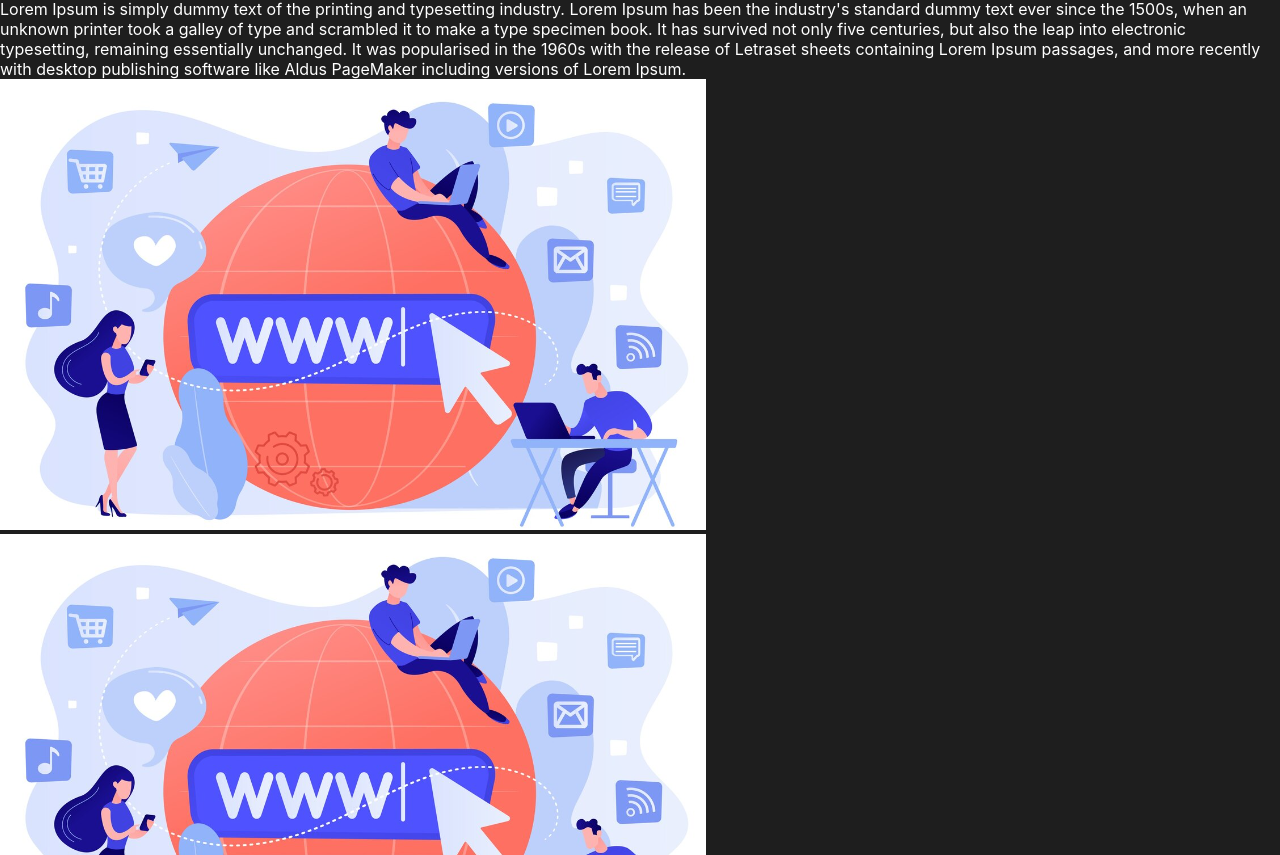
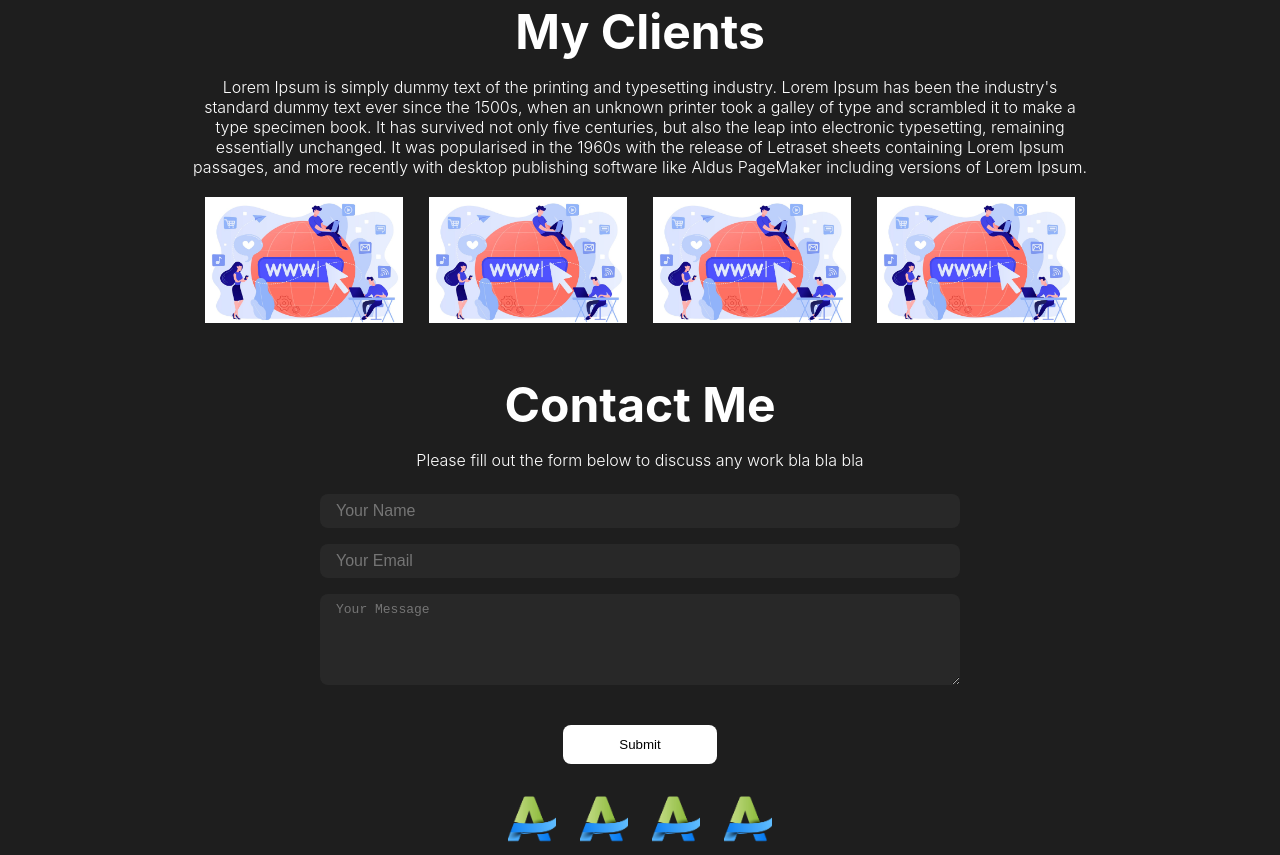
Before and after one commit to ashanmillewa/PortfolioSite, a React (Create React App) app: page / in a window 1280 px wide. Shown: the part 2625-3480 px from the top of the page. Built offline with nearby package versions, Linux system fonts and the light colour scheme; a web font is replaced by a local one.

Commit message:
done contact page

```diff
--- a/src/App.js
+++ b/src/App.js
@@ -3,6 +3,7 @@
 import Skills from './components/Skills/skills';
 import Works from './components/Works/works';
 import Contact from './components/Contact/contact';
+import Footer from './components/Footer/footer'
 function App() {
   return (
     <div className="App">
@@ -11,6 +12,7 @@
         <Skills/>
         <Works/>
         <Contact/>
+        <Footer/>
     </div>
   );
 }
--- a/src/components/Contact/contact.css
+++ b/src/components/Contact/contact.css
@@ -0,0 +1,83 @@
+#contactPage{
+    min-height: calc(100vh - 4rem);
+    width: 100vw;
+    max-width: 60rem;
+    margin: 0 auto;
+    text-align: center;
+    display: flex;
+    flex-direction: column;
+    align-items: center;
+    justify-content: center;
+}
+
+.contactPageTitle{
+    font-size: 3rem;
+    margin-bottom: 1rem;
+}
+
+.clientDesc{
+    font-weight: 300;
+    font-size: 1rem;
+}
+
+.clientImgs{
+    margin: 1rem 0;
+    display: flex;
+}
+
+.clientImg{
+    object-fit: cover;
+    width: 23%;
+    min-width: 9rem;
+    margin: auto;
+    padding: 0.25rem;
+    flex-wrap: wrap;
+}
+
+#clients{
+    padding: 2rem;
+}
+
+.contactDesc{
+    padding: 2rem;
+    font-size: medium;
+    font-weight: 300;
+}
+
+.contactForm{
+    margin: 1rem;
+    display: flex;
+    flex-direction: column;
+    align-items: center;
+    justify-content: center;
+    width: 90vw;
+    max-width: 60rem;
+}
+
+.name, .email, .msg{
+    font-size: medium;
+    width: 100%;
+    max-width: 40rem;
+    margin: 0.5rem;
+    padding: 0.5rem 1rem;
+    color: white;
+    border: none;
+    border-radius: 0.5rem;
+    background : rgb(40, 40, 40);
+}
+
+.submitBtn{
+    background: white;
+    border: none;
+    border-radius: 0.5rem;
+    margin: 2rem;
+    padding: 0.75rem 3.5rem  ;
+}
+
+.link{
+    object-fit: cover;
+    height: 3rem;
+    width: 3rem;
+    margin: 0 0.75rem;
+
+}
--- a/src/components/Contact/contact.js
+++ b/src/components/Contact/contact.js
@@ -1,10 +1,11 @@
 import React from 'react'
 import './contact.css'
 import ClientImg from '../../assets/portfolio.png'
+import logo from '../../assets/logo.png'
 
 const contact = () => {
   return (
-    <section className='contactPage'>
+    <section id='contactPage'>
         <div id='clients'>
             <h1 className='contactPageTitle'>My Clients</h1>
             <p className='clientDesc'>
@@ -15,8 +16,24 @@
                 <img src={ClientImg} alt="" className='clientImg' />
                 <img src={ClientImg} alt="" className='clientImg' />
                 <img src={ClientImg} alt="" className='clientImg' />
-            <img src={ClientImg} alt="" className='clientImg' />
             </div>
+        </div>
+
+        <div id="contact">
+            <h1 className='contactPageTitle'>Contact Me</h1>
+            <span className='contactDesc'>Please fill out the form below to discuss any work bla bla bla</span>
+            <form className='contactForm'>
+                <input type ='text' className='name' placeholder='Your Name' />
+                <input type ='text' className='email' placeholder='Your Email' />
+                <textarea className='msg' name='message' rows={5} placeholder='Your Message'></textarea>
+                <button type='submit' value='send' className='submitBtn'>Submit</button>
+                <div className='links'>
+                    <img src={logo} alt='' className='link'/>
+                    <img src={logo} alt='' className='link'/>
+                    <img src={logo} alt='' className='link'/>
+                    <img src={logo} alt='' className='link'/>
+                </div>
+            </form>
         </div>
     </section>
     )
--- a/src/components/Navbar/navbar.js
+++ b/src/components/Navbar/navbar.js
@@ -10,7 +10,7 @@
       <img src={logo} alt='logo'  className='logo'/>
       <div className='desktopMenu'>
 
-          <Link className='desktopMenuItemList'>Home</Link>
+          <Link activeClass='active' to='intro' spy={true} smooth={true} offset={-100} className='desktopMenuItemList'>Home</Link>
           <Link className='desktopMenuItemList'>About</Link>
           <Link className='desktopMenuItemList'>Portfolio</Link>
           <Link className='desktopMenuItemList'>Clients</Link>
```
Lines whose indentation alone changed are shown as unchanged.
